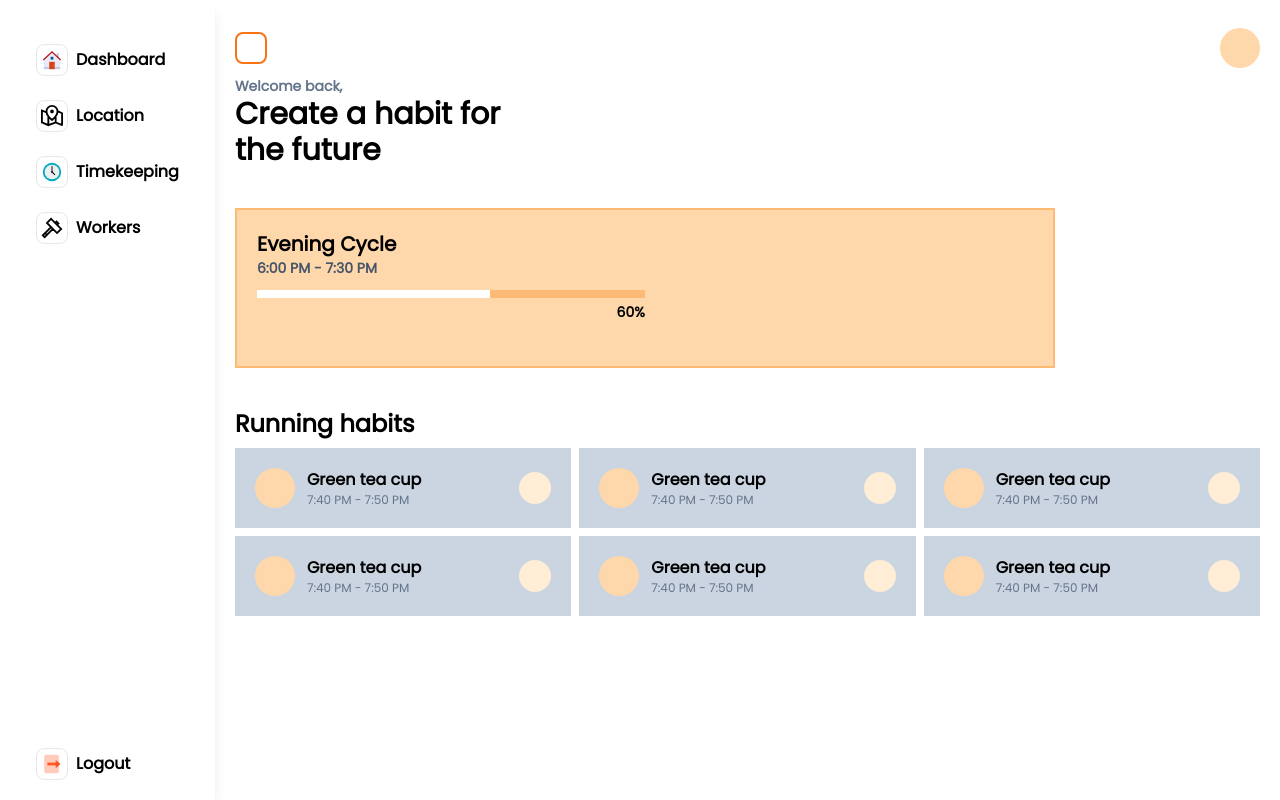
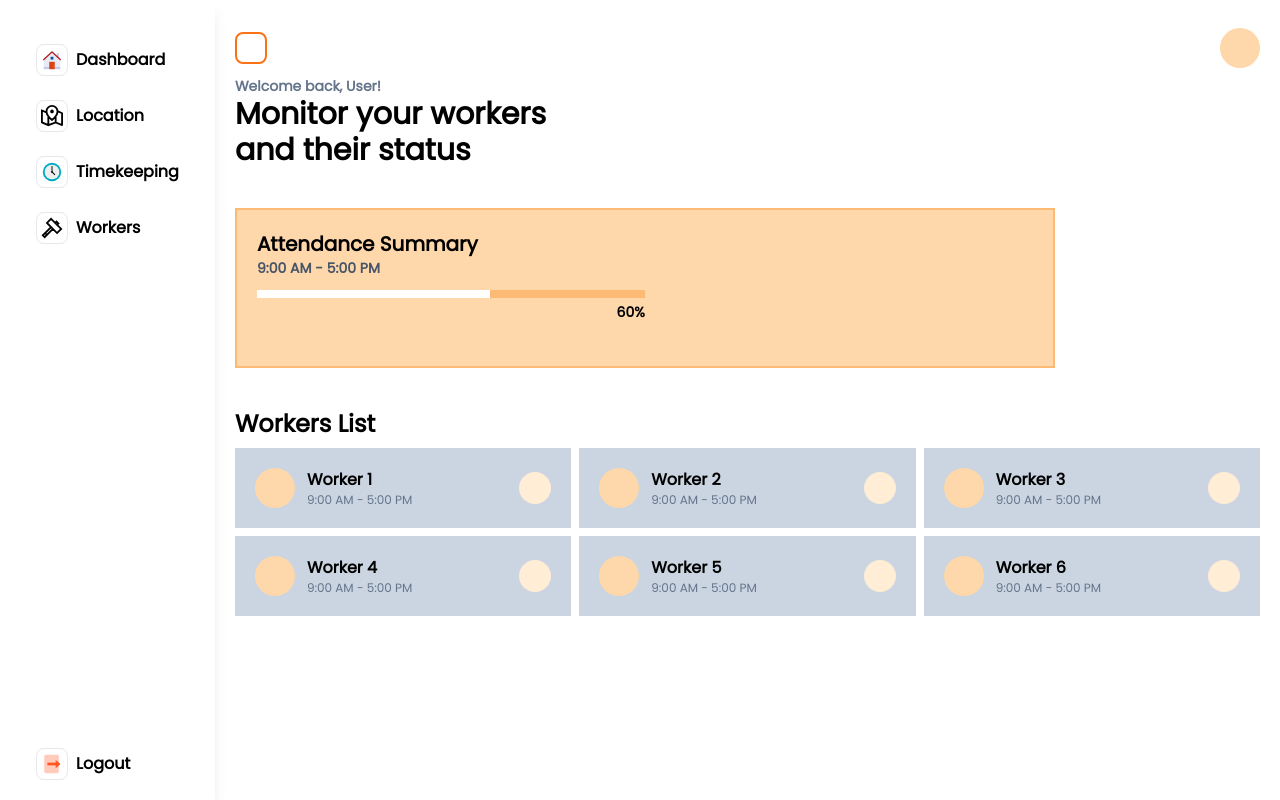
Before and after one commit to joeseffdl/Thesis, a Next.js app: page /workers in a window 1280 px wide. Built offline with nearby package versions, Linux system fonts and the light colour scheme.

Commit message:
Updated Workers page

```diff
--- a/app/workers/WorkerCard.tsx
+++ b/app/workers/WorkerCard.tsx
@@ -1,11 +1,17 @@
-export default function WorkerCard() {
+type WorkerCardProps = {
+  name: string
+  timeIn: string
+  timeOut: string
+}
+
+export default function WorkerCard({ name, timeIn, timeOut }: WorkerCardProps) {
   return (
     <div className="w-full h-20 p-5 bg-slate-300 flex items-center justify-between">
       <div className="flex gap-3 items-center">
         <div className="w-10 h-10 bg-orange-200 rounded-full" />
         <div className="flex flex-col justify-center">
-          <h3 className="font-semibold">Green tea cup</h3>
-          <p className="text-xs text-slate-500">7:40 PM - 7:50 PM</p>
+          <h3 className="font-semibold">{name}</h3>
+          <p className="text-xs text-slate-500">{timeIn} - {timeOut}</p>
         </div>
       </div>
       <div className="w-8 h-8 bg-orange-100 rounded-full" />
--- a/app/workers/WorkerHeader.tsx
+++ b/app/workers/WorkerHeader.tsx
@@ -6,15 +6,15 @@ export default function WorkerHeader() {
         <div className="w-10 h-10 bg-orange-200 rounded-full" />
       </div>
       <div className="">
-        <p className=" text-sm font-semibold text-slate-500">Welcome back,</p>
+        <p className=" text-sm font-semibold text-slate-500">Welcome back, User!</p>
         <h2 className="text-3xl font-semibold">
-          Create a habit for <br /> the future
+          Monitor your workers <br /> and their status
         </h2>
       </div>
       <div className="lg:w-4/5 p-5 flex flex-col my-10 h-40 border-2 border-orange-300 bg-orange-200">
-        <h3 className="font-semibold text-lg md:text-xl">Evening Cycle</h3>
+        <h3 className="font-semibold text-lg md:text-xl">Attendance Summary</h3>
         <p className="text-[10px] font-semibold text-slate-600 md:text-sm">
-          6:00 PM - 7:30 PM
+          9:00 AM - 5:00 PM
         </p>
         <div className="relative h-2 w-1/2 bg-orange-300 mt-3">
           <div className="absolute h-2 top-0 left-0 bg-white w-[60%]" />
@@ -24,7 +24,7 @@ export default function WorkerHeader() {
         </div>
       </div>
       <div className="flex justify-between items-center">
-        <h2 className="mb-2 text-2xl font-semibold">Running habits</h2>
+        <h2 className="mb-2 text-2xl font-semibold">Workers List</h2>
       </div>
     </>
   );
--- a/app/workers/page.tsx
+++ b/app/workers/page.tsx
@@ -6,12 +6,12 @@ export default function Workers() {
       <div className="p-5">
         <WorkerHeader />
         <div className="flex flex-col gap-2 lg:grid lg:grid-cols-3">
-          <WorkerCard />
-          <WorkerCard />
-          <WorkerCard />
-          <WorkerCard />
-          <WorkerCard />
-          <WorkerCard />
+          <WorkerCard name={"Worker 1"} timeIn="9:00 AM" timeOut="5:00 PM" />
+          <WorkerCard name={"Worker 2"} timeIn="9:00 AM" timeOut="5:00 PM" />
+          <WorkerCard name={"Worker 3"} timeIn="9:00 AM" timeOut="5:00 PM" />
+          <WorkerCard name={"Worker 4"} timeIn="9:00 AM" timeOut="5:00 PM" />
+          <WorkerCard name={"Worker 5"} timeIn="9:00 AM" timeOut="5:00 PM" />
+          <WorkerCard name={"Worker 6"} timeIn="9:00 AM" timeOut="5:00 PM" />
         </div>
       </div>
     </div>
```
